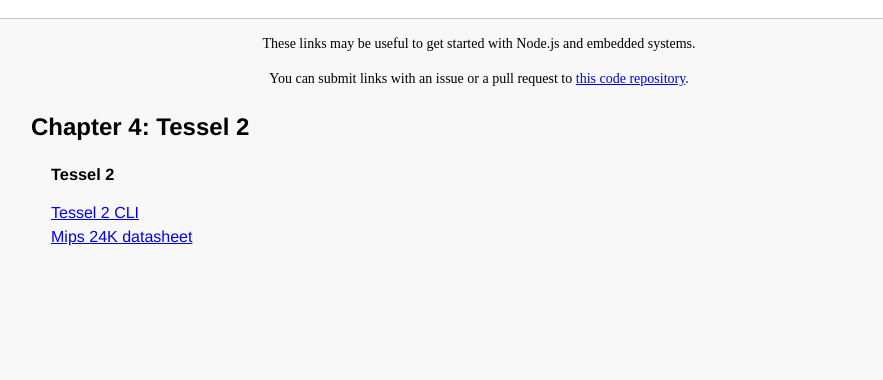
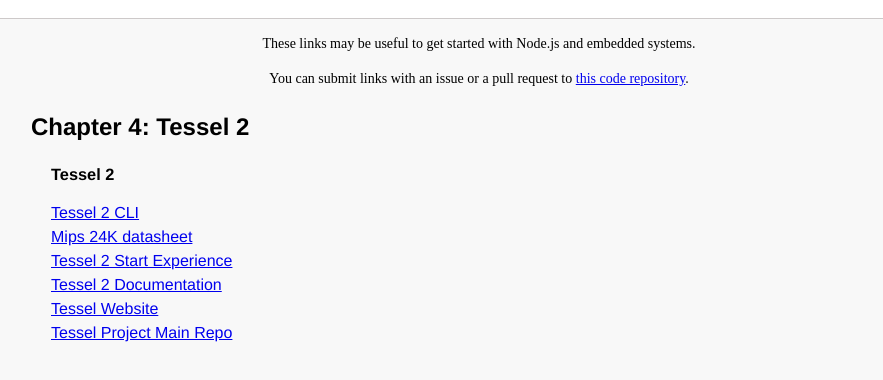
Before and after one commit to embeddednodejs/embeddednodejs.github.io, a website: page static/tessel2/index.html in a window 1280 px wide. Shown: the part 112-492 px from the top of the page, without its empty margins (161-1044 px from the left). Drawn offline with Linux system fonts and the light colour scheme.

Commit message:
update links

```diff
--- a/links/ch_4_tessel2.json
+++ b/links/ch_4_tessel2.json
@@ -23,7 +23,7 @@
 	{
 	  "name": "Tessel Website",
 	  "link": "http://tessel.io"
-	}
+	},
 	{
 	  "name": "Tessel Project Main Repo",
 	  "link": "https://github.com/tessel/project"
--- a/static/tessel2/index.html
+++ b/static/tessel2/index.html
@@ -39,13 +39,16 @@
 
 <article class="overview chapter">
  <h1 id="chapter-4-tessel-2">Chapter 4: Tessel 2</h1>
-  <p></p>
      <section class="addinfo">
     <h3>Tessel 2  </h3>
     <p></p>
     <ul>
                      <li><a href="https://tessel.io/docs/cli">Tessel 2 CLI</a></li>
                              <li><a href="https://people.freebsd.org/~adrian/mips/MD00343-2B-24K-SUM-03.11.pdf">Mips 24K datasheet</a></li>
+                             <li><a href="http://tessel.io/t2-start">Tessel 2 Start Experience</a></li>
+                             <li><a href="http://tessel.io/docs">Tessel 2 Documentation</a></li>
+                             <li><a href="http://tessel.io">Tessel Website</a></li>
+                             <li><a href="https://github.com/tessel/project">Tessel Project Main Repo</a></li>
                   </ul>
   </section>
 
```
Also changed, not shown: links.html (+4 -0 lines), static/chapters.html (+4 -0 lines).
